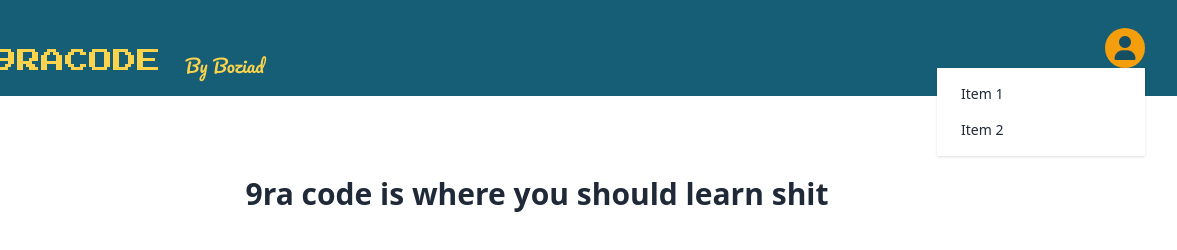
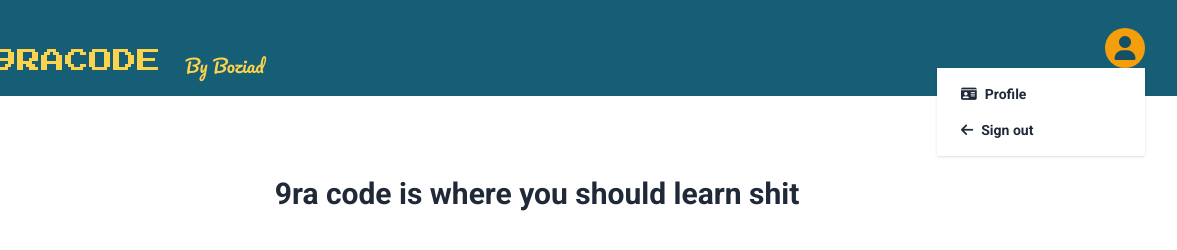
Before and after one commit to boziad/courses_template, a plain HTML site: page index.html in a window 1280 px wide. Both pictures are taken after a click on the button 1228 px from the left and 48 px from the top of the page. Shown: the full height of the page, 103-1280 px from the left. Drawn offline with nearby package versions, Linux system fonts and the light colour scheme.

Commit message:
styling header dropdown

```diff
--- a/index.html
+++ b/index.html
@@ -44,8 +44,18 @@
             tabindex="0"
             class="dropdown-content menu bg-base-100 z-[1] w-52 p-2 shadow"
           >
-            <li class="hover:bg-amber-300"><a>Item 1</a></li>
-            <li class="hover:bg-amber-300"><a>Item 2</a></li>
+            <li class="hover:bg-amber-300 font-bold">
+              <a>
+                <i class="fa-solid fa-id-card"></i>
+                Profile
+              </a>
+            </li>
+            <li class="hover:bg-amber-300 font-bold">
+              <a>
+                <i class="fa-solid fa-arrow-left"></i>
+                Sign out
+              </a>
+            </li>
           </ul>
         </div>
       </div>
--- a/style.css
+++ b/style.css
@@ -1,6 +1,9 @@
 @import url("https://fonts.googleapis.com/css2?family=Pacifico&display=swap");
 @import url("https://fonts.googleapis.com/css2?family=Press+Start+2P&display=swap");
-
+@import url("https://fonts.googleapis.com/css2?family=Roboto:ital,wght@0,100;0,300;0,400;0,500;0,700;0,900;1,100;1,300;1,400;1,500;1,700;1,900&display=swap");
+* {
+  font-family: "Roboto", sans-serif;
+}
 #text {
   font-family: "Press Start 2P", system-ui;
   font-weight: 400;
```
